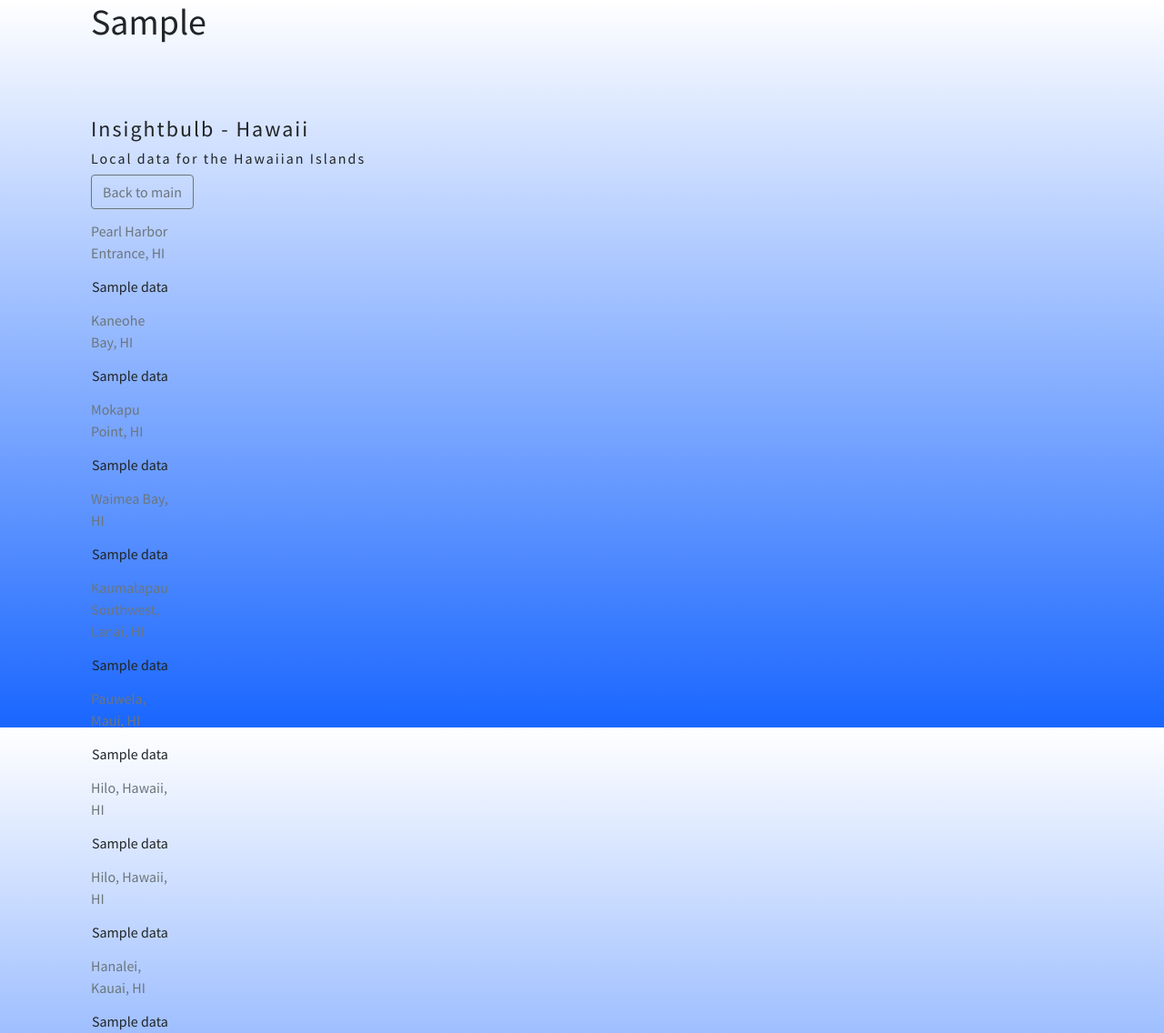
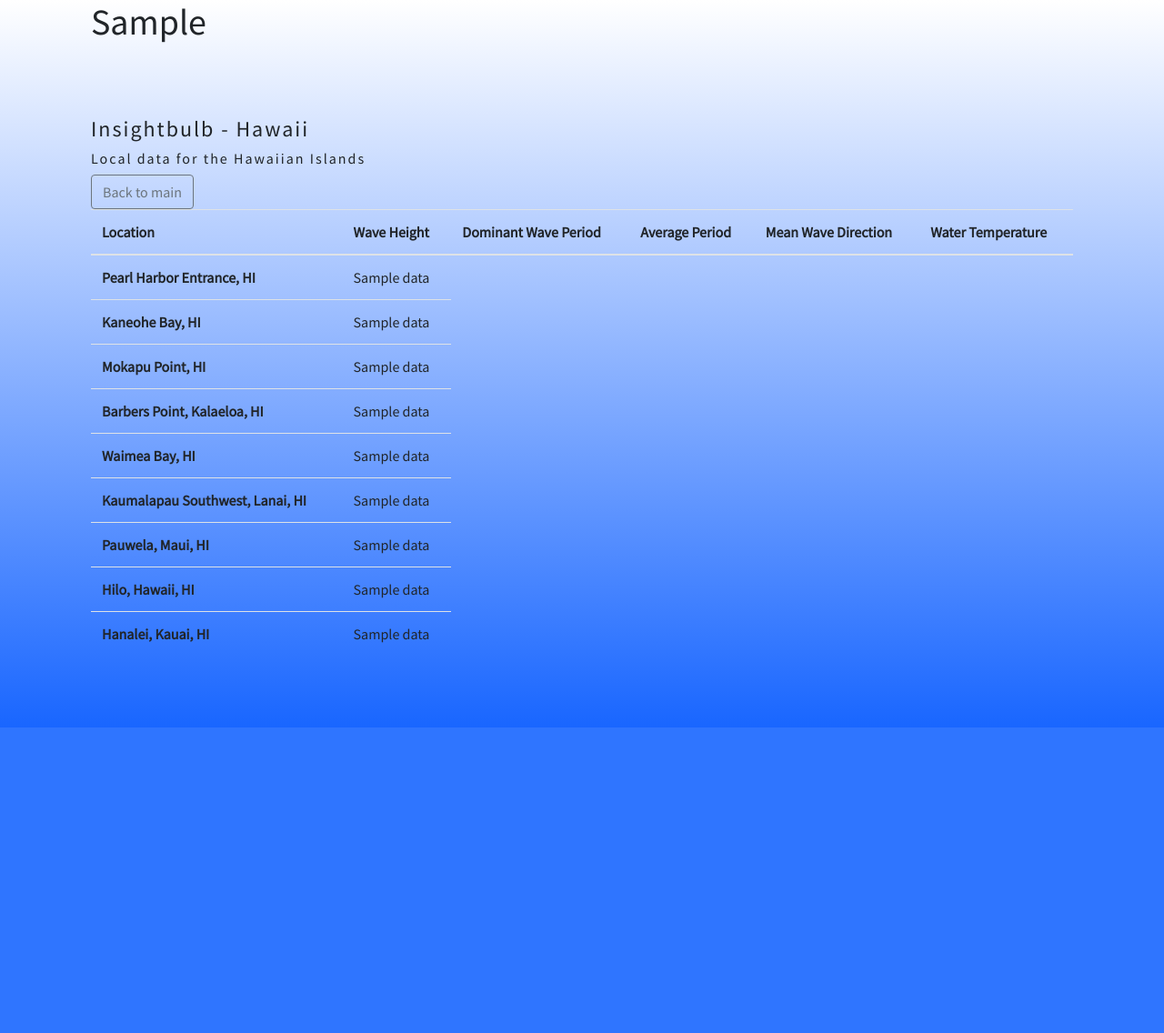
Before and after one commit to insightbulb/insightbulb, a Flask app: template templates/hawaii.html in a window 1280 px wide. Shown: the whole page at 91% size. After the commit the page ends 800 px from the top, so only its background shows below. Run offline with Flask 2, Linux system fonts and the light colour scheme; the template is opened without the code that fills it: most values are stand-ins (such as "Sample title", 1, 10 or a date in 2020); parts of the project's set-up code (start-up, migrations or seed data) failed here and were passed over; some libraries are stand-ins or nearby versions.

Commit message:
Completed wave table

```diff
--- a/app.py
+++ b/app.py
@@ -93,7 +93,6 @@ def hawaii():
         'https://www.ndbc.noaa.gov/station_page.php?station=51208'
     ]
 
-    print(get_wave_data(station_url[0]))
     pearl_harbor = get_wave_data(station_url[0])
     kaneohe_bay = get_wave_data(station_url[1])
     mokapu_point = get_wave_data(station_url[2])
@@ -107,8 +106,8 @@ def hawaii():
 
 
     return render_template('hawaii.html', pearl_harbor=pearl_harbor, kaneohe_bay=kaneohe_bay,
-                            mokapu_point=mokapu_point, waimea_bay=waimea_bay,
-                            kaumalapau=kaumalapau, pauwela=pauwela, hilo=hilo,
+                            mokapu_point=mokapu_point, barbers_point=barbers_point,
+                            waimea_bay=waimea_bay, kaumalapau=kaumalapau, pauwela=pauwela, hilo=hilo,
                             hanalei=hanalei)
 
 
--- a/templates/hawaii.html
+++ b/templates/hawaii.html
@@ -40,102 +40,88 @@
     <div class='container'>
         <div class="row">
             <div class="col">
-                <table class="wave-table" class="table">
-                    <caption>Pearl Harbor Entrance, HI</caption>
+
+                <table class="wave-table table">
                     <tbody>
+                        <thead>
                             <tr>
+                                <th scope="col">Location</th>
+                                <th scope="col">Wave Height</th>
+                                <th scope="col">Dominant Wave Period</th>
+                                <th scope="col">Average Period</th>
+                                <th scope="col">Mean Wave Direction</th>
+                                <th scope="col">Water Temperature</th>
+                            </tr>
+                        </thead>
+
+                        <tr>
+                            <th scope="row">Pearl Harbor Entrance, HI</th>
                             {% for data in pearl_harbor %}
                                 <td>{{ data }}</td>
                             {% endfor %}
                         </tr>
-                    </tbody>
-                </table>
 
-                <table class="wave-table" class="table">
-                    <caption>Kaneohe Bay, HI</caption>
-                    <tbody>
                         <tr>
+                            <th scope="row">Kaneohe Bay, HI</th>
                             {% for data in kaneohe_bay %}
                                 <td>{{ data }}</td>
                             {% endfor %}
                         </tr>
-                    </tbody>
-                </table>
 
-                <table class="wave-table" class="table">
-                    <caption>Mokapu Point, HI</caption>
-                    <tbody>
+
                         <tr>
+                            <th scope="row">Mokapu Point, HI</th>
                             {% for data in mokapu_point %}
                                 <td>{{ data }}</td>
                             {% endfor %}
                         </tr>
-                    </tbody>
-                </table>
 
-                <table class="wave-table" class="table">
-                    <caption>Waimea Bay, HI</caption>
-                    <tbody>
                         <tr>
+                            <th scope="row">Barbers Point, Kalaeloa, HI</th>
+                            {% for data in barbers_point %}
+                                <td>{{ data }}</td>
+                            {% endfor %}
+                        </tr>
+
+                        <tr>
+                            <th scope="row">Waimea Bay, HI</th>
                             {% for data in waimea_bay %}
                                 <td>{{ data }}</td>
                             {% endfor %}
                         </tr>
-                    </tbody>
-                </table>
 
-                <table class="wave-table" class="table">
-                    <caption>Kaumalapau Southwest, Lanai, HI</caption>
-                    <tbody>
+
                         <tr>
+                            <th scope="row">Kaumalapau Southwest, Lanai, HI</th>
                             {% for data in kaumalapau %}
                                 <td>{{ data }}</td>
                             {% endfor %}
                         </tr>
-                    </tbody>
-                </table>
 
-                <table class="wave-table" class="table">
-                    <caption>Pauwela, Maui, HI</caption>
-                    <tbody>
+
                         <tr>
+                            <th scope="row">Pauwela, Maui, HI</th>
                             {% for data in pauwela %}
                                 <td>{{ data }}</td>
                             {% endfor %}
                         </tr>
-                    </tbody>
-                </table>
 
-                <table class="wave-table" class="table">
-                    <caption>Hilo, Hawaii, HI</caption>
-                    <tbody>
+
                         <tr>
-                        {% for data in pauwela %}
-                            <td>{{ data }}</td>
-                        {% endfor %}
-                        </tr>
-                    </tbody>
-                </table>
-
-                <table class="wave-table" class="table">
-                    <caption>Hilo, Hawaii, HI</caption>
-                    <tbody>
-                        <tr>
+                            <th scope="row">Hilo, Hawaii, HI</th>
                             {% for data in hilo %}
                                 <td>{{ data }}</td>
                             {% endfor %}
                         </tr>
-                    </tbody>
-                </table>
 
-                <table class="wave-table" class="table">
-                    <caption>Hanalei, Kauai, HI</caption>
-                    <tbody>
+
                         <tr>
+                            <th scope="row">Hanalei, Kauai, HI</th>
                             {% for data in hanalei %}
                                 <td>{{ data }}</td>
                             {% endfor %}
                         </tr>
+
                     </tbody>
                 </table>
 
--- a/tide_scraper.py
+++ b/tide_scraper.py
@@ -90,5 +90,4 @@ def get_wave_data(station_url):
 
     for tag in wave_table:
         wave_data.append(tag.findAll("td")[2].text)
-    print(len(wave_data))
     return wave_data
```
Also changed, not shown: static/styles/styles.css (line endings or trailing spaces). Lines whose indentation alone changed are shown as unchanged.
